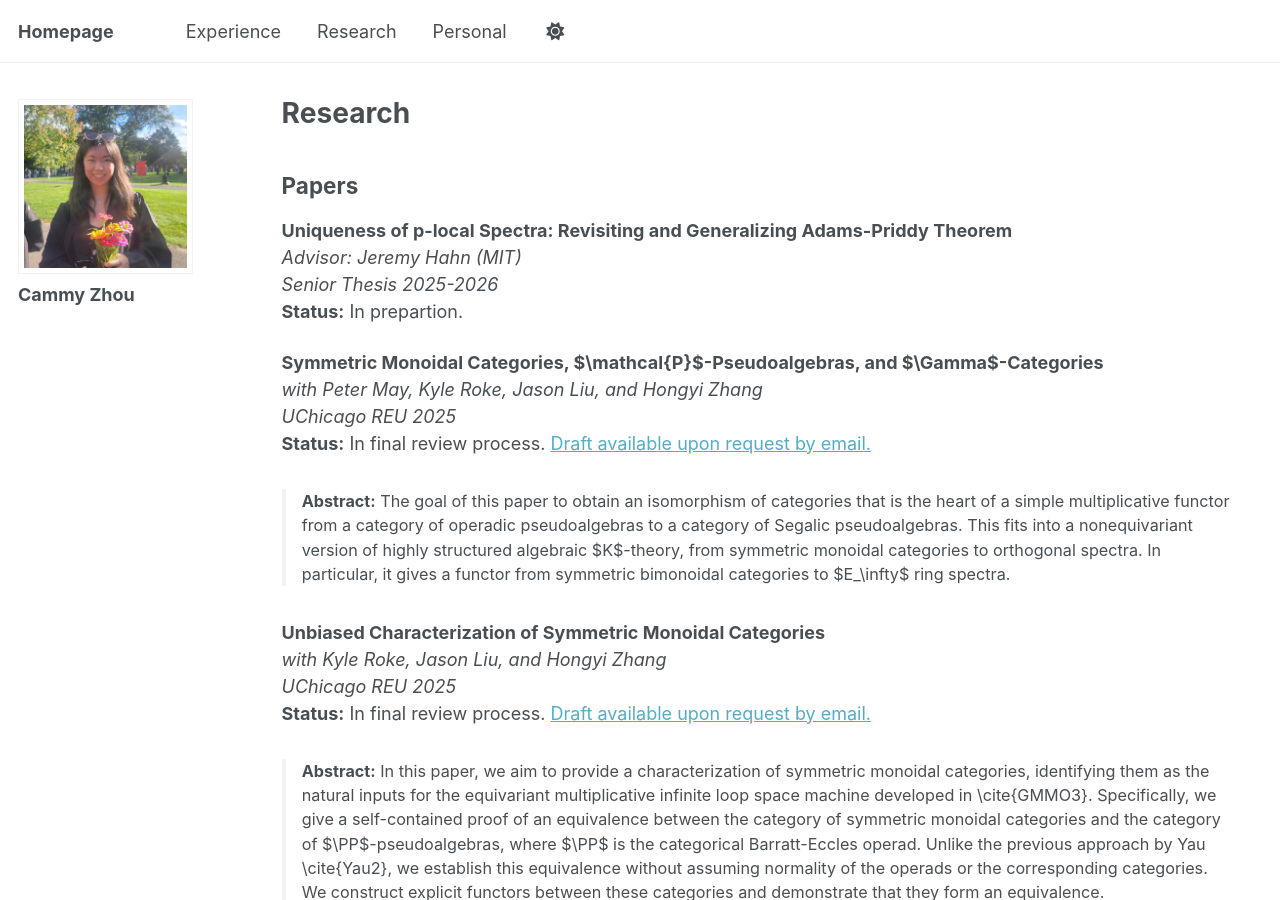
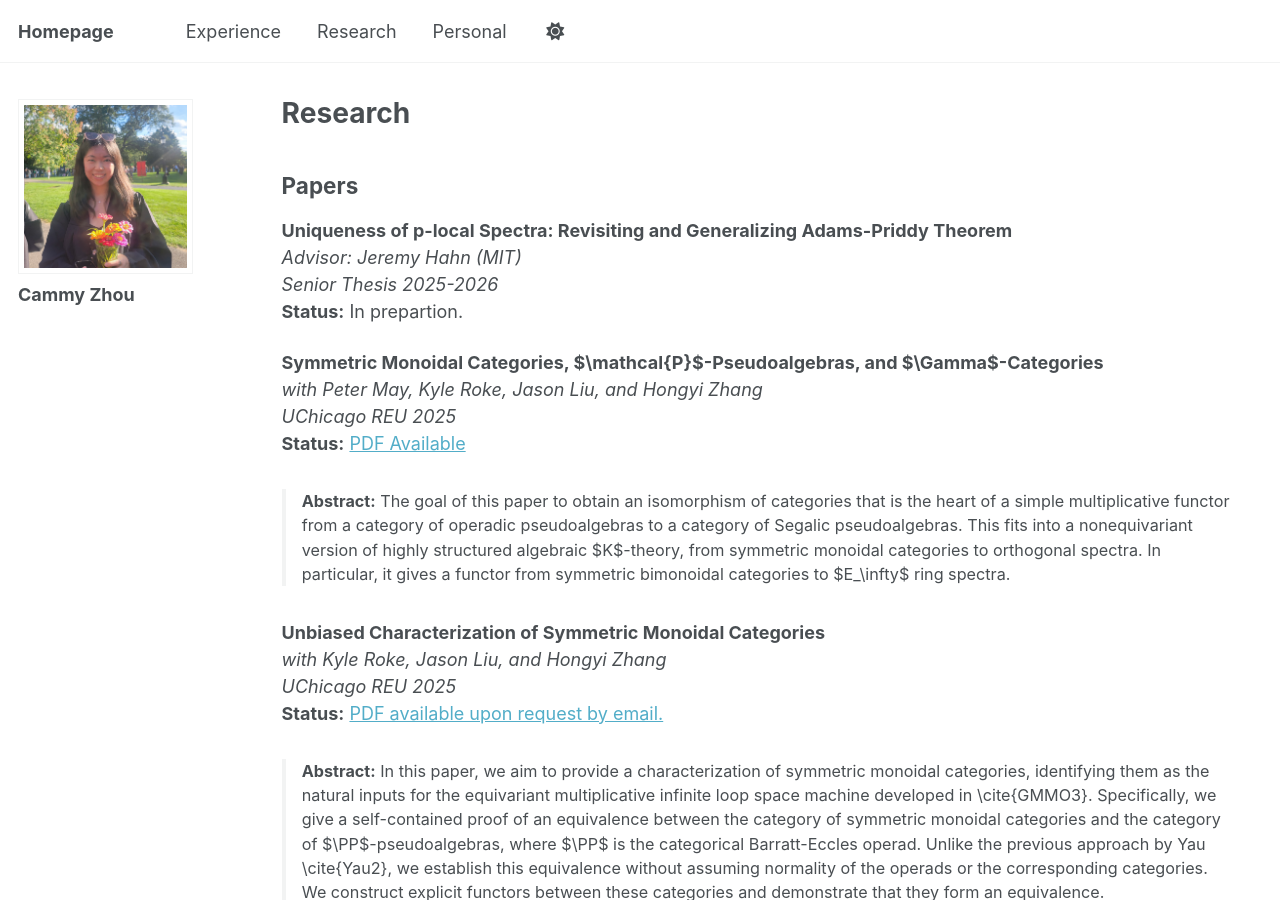
Before and after one commit to cakezhou/cakezhou.github.io, a Jekyll site: the page built from _pages/research.md, in a window 1280 px wide and 900 px high. Built offline with Jekyll 4.4.1, drawn with Linux system fonts in a browser that asks for light colours; a script bundle is joined from its source files by our own code; library files that are not in the unit come from our copies.

Commit message:
Revise status and draft request for research papers
Updated the status of research papers to include PDF availability and changed the request method for drafts.

```diff
--- a/_pages/research.md
+++ b/_pages/research.md
@@ -15,7 +15,7 @@ author_profile: true
 **Symmetric Monoidal Categories, $\mathcal{P}$-Pseudoalgebras, and $\Gamma$-Categories**
 <br> *with Peter May, Kyle Roke, Jason Liu, and Hongyi Zhang*
 <br> *UChicago REU 2025*
-<br> **Status:** In final review process. <a href="mailto:kz105@wellesley.edu?subject=Request for draft: Rfunctor">Draft available upon request by email.</a>
+<br> **Status:** [PDF Available](https://math.uchicago.edu/~may/REU2025/REUPapers/Rfunctor.pdf)
 
 <blockquote style="font-style: normal; font-size: 0.9em;">
   <strong>Abstract:</strong> The goal of this paper to obtain an isomorphism of categories that is the heart of a simple multiplicative functor from a category of operadic pseudoalgebras to a category of Segalic pseudoalgebras. This fits into a nonequivariant version of highly structured algebraic $K$-theory, from symmetric monoidal categories to orthogonal spectra. In particular, it gives a functor from symmetric bimonoidal categories to $E_\infty$ ring spectra.
@@ -24,7 +24,7 @@ author_profile: true
 **Unbiased Characterization of Symmetric Monoidal Categories**
 <br> *with Kyle Roke, Jason Liu, and Hongyi Zhang*
 <br> *UChicago REU 2025*
-<br> **Status:** In final review process. <a href="mailto:kz105@wellesley.edu?subject=Request for draft: SymmMon">Draft available upon request by email.</a>
+<br> **Status:** <a href="mailto:kz105@wellesley.edu?subject=Request for draft: SymmMon"> PDF available upon request by email.</a>
 
 <blockquote style="font-style: normal; font-size: 0.9em;">
   <strong>Abstract:</strong> In this paper, we aim to provide a characterization of symmetric monoidal categories, identifying them as the natural inputs for the equivariant multiplicative infinite loop space machine developed in \cite{GMMO3}. Specifically, we give a self-contained proof of an equivalence between the category of symmetric monoidal categories and the category of $\PP$-pseudoalgebras, where $\PP$ is the categorical Barratt-Eccles operad. Unlike the previous approach by Yau \cite{Yau2}, we establish this equivalence without assuming normality of the operads or the corresponding categories. We construct explicit functors between these categories and demonstrate that they form an equivalence.
```
